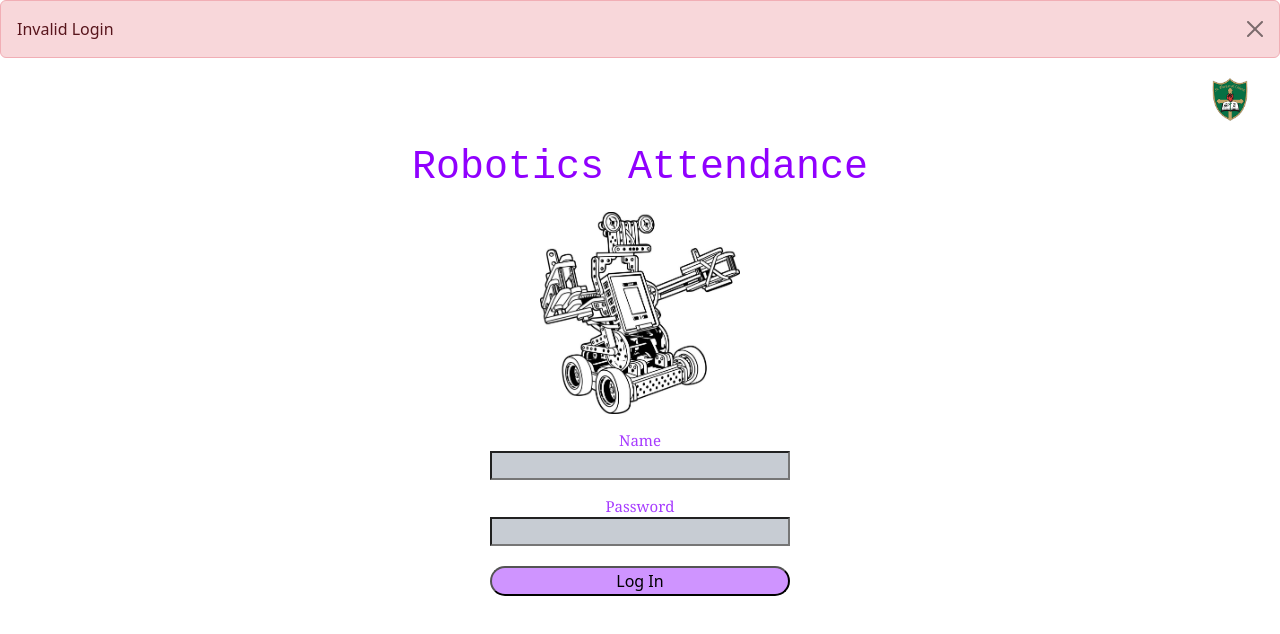
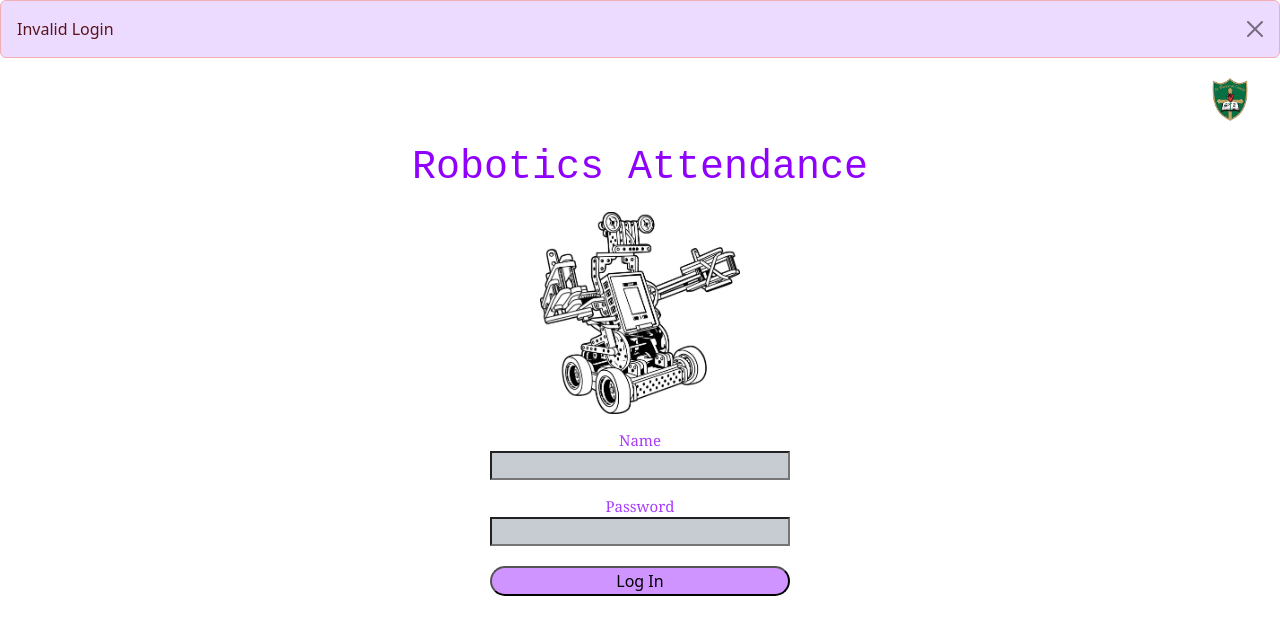
Before and after one commit to sharonbasovich/RoboticsAttendance, a React (Vite) app: page / in a window 1280 px wide. Both pictures are taken after a click on the button "Log In". Shown: the top 634 px of the page. Built offline with nearby package versions, Linux system fonts and the light colour scheme.

Commit message:
changed-alertcolor

```diff
--- a/src/components/Alert.css
+++ b/src/components/Alert.css
@@ -1,3 +1,3 @@
 .custom-alert-danger{
-    background-color:#eddaff;
+    background-color:#eddaff !important;
 }
```
